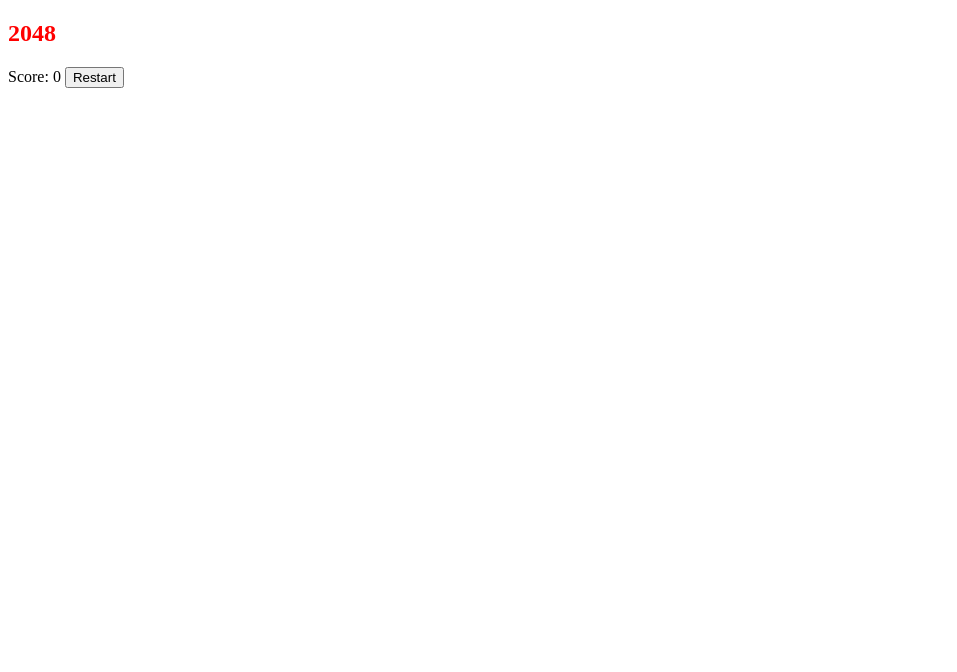
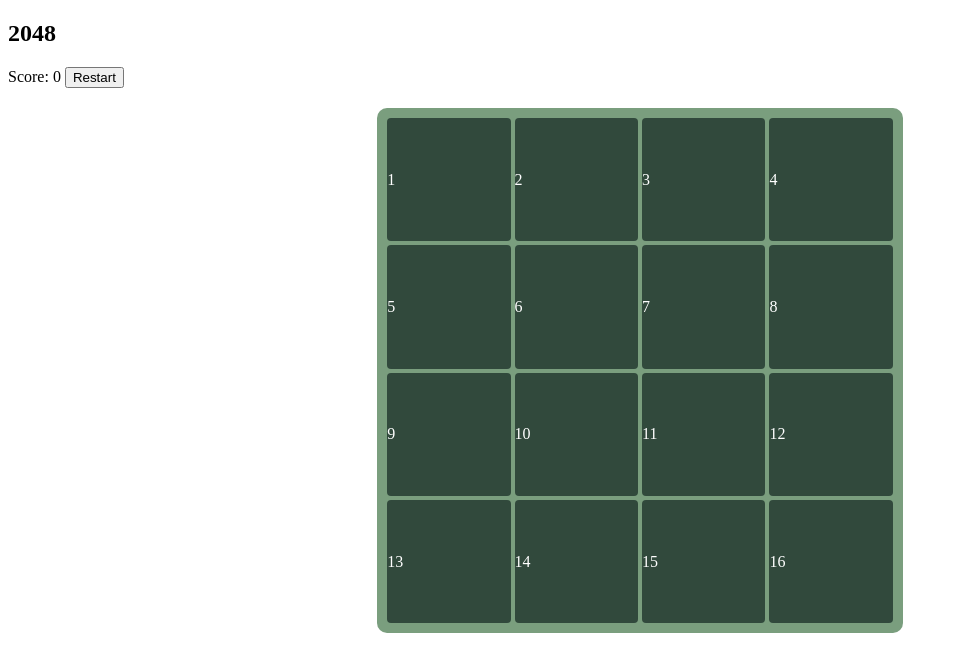
Before and after one commit to SherlockPE/2048, a plain HTML site: page src/public/index.html in a window 1280 px wide. Shown: the whole page, without its empty margins (0-957 px from the left). Drawn offline with Linux system fonts and the light colour scheme.

Commit message:
add some styles

```diff
--- a/src/public/script.js
+++ b/src/public/script.js
@@ -1 +1,17 @@
-alert("Hola Globant");
+const container_grid = document.querySelector('.grid-container');
+
+function createStructure()
+{
+    for (let i = 0; i < 16; i++)
+    {
+        const cell = document.createElement('div');
+        cell.classList.add('grid-cell');
+        cell.textContent = i + 1;
+        container_grid.appendChild(cell);
+    }
+}
+
+if (!container_grid)
+    console.log("error getting the grid-container");
+else
+    createStructure();
--- a/src/public/styles.css
+++ b/src/public/styles.css
@@ -1,3 +1,26 @@
-h1 {
-    color: red;
+
+.grid-container
+{
+    background: #7A9E7E;
+    border-radius: 10px;
+    display: grid;
+    /* grid-auto-rows: 50px; */
+    /* grid-template-columns: repeat(4, minmax(50px, 1fr)); */
+    grid-template-columns: repeat(4, 1fr);
+    gap: 4px;
+    place-content: center;
+
+    max-width: 40%;
+    min-width: 50px;
+    margin: 20px auto;
+    padding: 10px;
 }
+
+.grid-cell
+{
+    border-radius: 4px;
+    place-content: center;
+    aspect-ratio: 1 / 1;
+    background-color: #31493C;
+    color: white;
+}
```
Also changed, not shown: src/public/index.html (indentation only).
